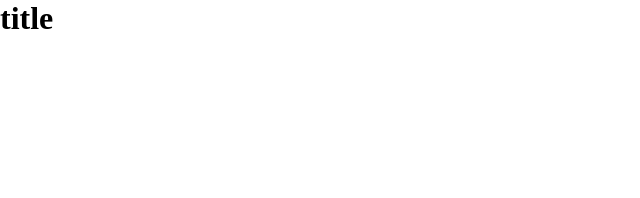
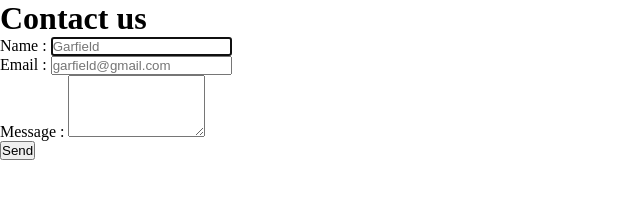
Before and after one commit to Liene31/cat-coffee-shop, a plain HTML site: page contact.html in a window 1280 px wide. Shown: the whole page, without its empty margins (0-640 px from the left). Drawn offline with Linux system fonts and the light colour scheme.

Commit message:
first push

```diff
--- a/contact.html
+++ b/contact.html
@@ -10,6 +10,37 @@
     <title>Cat Coffee Shop</title>
   </head>
   <body>
-    <h1>title</h1>
+
+    <h1>Contact us</h1>
+
+    <section class="form">
+
+      <form method="post" action="javascript:void(0)">
+
+        <div class="form-group">
+          <label for="lastname">Name : </label>
+          <input autofocus id="lastname" name="lastname" placeholder="Garfield" type="text" required>
+        </div>
+
+        <div class="form-group">
+          <label for="email">Email : </label>
+          <input name="email" placeholder="garfield@gmail.com" type="email" required>
+        </div>
+
+        <div class="form-group">
+          <label for="message">Message : </label>
+          <textarea spellcheck="true" rows="4" cols="15" name="message"></textarea>
+        </div>
+
+        <button>Send</button>
+
+      </sceion
+      >
+
+
+
+
+    </form>
+
   </body>
 </html>
```
